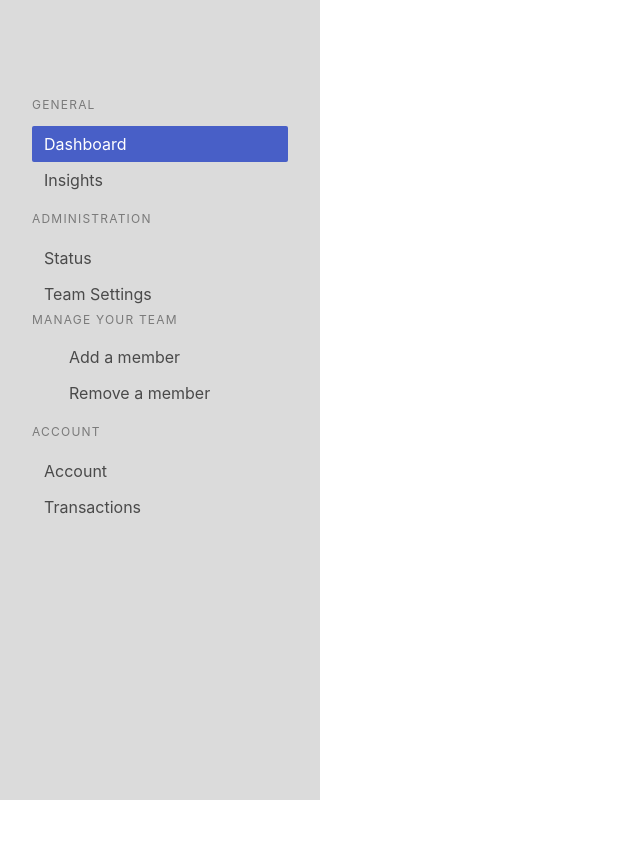
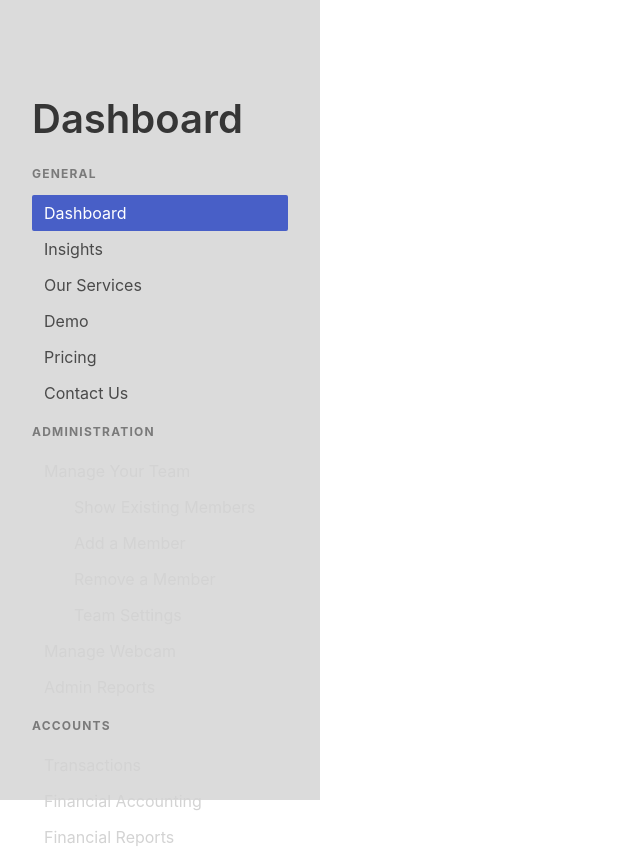
Before and after one commit to san-jeev/Week5-Project, a Flask app: page /account in a window 1280 px wide. Shown: the part 108-963 px from the top of the page, without its empty margins (0-640 px from the left). Before the commit the page ends 908 px from the top, so only its background shows below. Run offline with Flask 2, Linux system fonts and the light colour scheme; some libraries are stand-ins or nearby versions.

Commit message:
Add files via upload

```diff
--- a/templates/home.html
+++ b/templates/home.html
@@ -1,6 +1,7 @@
 {% extends "base.html" %}
 {% block body %}
 {% include "navbar.html" %}
+
 <div class="dashboard">
       <!-- left panel -->
       <div class="dashboard-panel is-medium has-thick-padding has-background-grey-lighter is-hidden-mobile">
@@ -9,38 +10,44 @@
         </div>
 
         <br /><br />
+        <p class="title is-size-2 is-spaced">
+            Dashboard
+        </p>
 
         <aside class="menu has-text-white">
           <p class="menu-label">
-            General
+            <b>General</b>
           </p>
-          <ul class="menu-list">
-            <li><a class="is-active" href="{{ url_for('dashboard') }}">Dashboard</a></li>
-            <li><a href="{{ url_for('insights') }}">Insights</a></li>
-          </ul>
+            <ul class="menu-list">
+              <li><a class="is-active" href="{{ url_for('dashboard') }}">Dashboard</a></li>
+              <li><a href="{{ url_for('insights') }}">Insights</a></li>
+              <li><a href="{{ url_for('services') }}">Our Services</a></li>
+              <li><a href="{{ url_for('demo') }}">Demo</a></li>
+              <li><a href="{{ url_for('pricing') }}">Pricing</a></li>
+              <li><a href="{{ url_for('contact') }}">Contact Us</a></li>
+            </ul>
           <p class="menu-label">
-            Administration
+            <b>Administration</b>
           </p>
-          <ul class="menu-list">
-            <li><a href="{{ url_for('status') }}">Status</a></li>
-            <li><a href="{{ url_for('teamsettings') }}">Team Settings</a></li>
-            <li>
-              <p class="menu-label">
-                Manage your team
-              </p>
-              <ul>
-                <li><a href="{{ url_for('addmember') }}">Add a member</a></li>
-                <li><a href="{{ url_for('removemember') }}">Remove a member</a></li>
+            <ul class="menu-list" style="pointer-events:none;">
+              <li><a style="color:lightgrey;" href="{{ url_for('manageteam') }}">Manage Your Team</a></li>
+                <ul style="PADDING-LEFT: 30px">
+                  <li style="color: lightgrey;"><a style="color:lightgrey;" href="{{ url_for('showmembers') }}">Show Existing Members</a></li>
+                  <li><a style="color:lightgrey;" href="{{ url_for('addmember') }}">Add a Member</a></li>
+                  <li><a style="color:lightgrey;" href="{{ url_for('removemember') }}">Remove a Member</a></li>
+                  <li><a style="color:lightgrey;" href="{{ url_for('teamsettings') }}">Team Settings</a></li>
+                </ul>
+              <li><a style="color:lightgrey;" href="{{ url_for('status') }}">Manage Webcam</a></li>
+              <li><a style="color:lightgrey;" href="{{ url_for('adminreports') }}">Admin Reports</a></li>
+            </ul>
+          <p class="menu-label" style="pointer-events:none;">
+              <b>Accounts</b>
+          </p>
+              <ul class="menu-list" style="pointer-events: none;">
+                <li><a style="color:lightgrey;" href="{{ url_for('transactions') }}">Transactions</a></li>
+                <li><a style="color:lightgrey;" href="{{ url_for('account') }}">Financial Accounting</a></li>
+                <li><a style="color:lightgrey;" href="{{ url_for('finreports') }}">Financial Reports</a></li>
               </ul>
-            </li>
-          </ul>
-          <p class="menu-label">
-            Account
-          </p>
-          <ul class="menu-list">
-            <li><a href="{{ url_for('account') }}">Account</a></li>
-            <li><a href="{{ url_for('transactions') }}">Transactions</a></li>
-          </ul>
         </aside>
       </div>
 
```
Also changed, not shown: templates/home-paid.html (added, +79 -0 lines), templates/login.html (+6 -4 lines).
